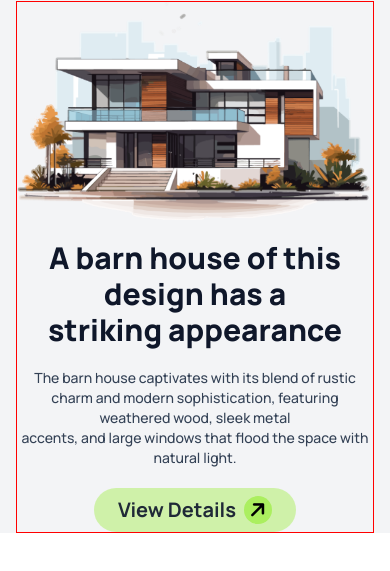
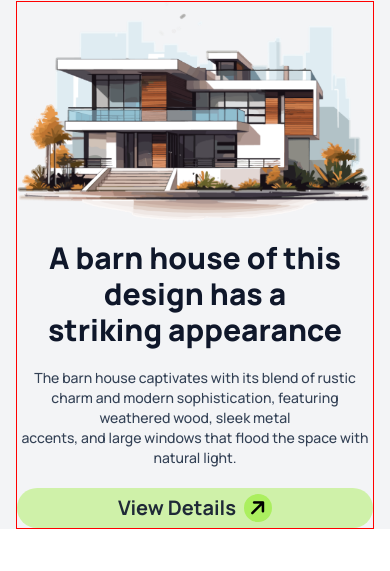
Before and after one commit to shahidulshohid/B10-assignment-project-03, a plain HTML site: page index.html in a window 390 px wide. Shown: the part 79-650 px from the top of the page. Drawn offline with nearby package versions, Linux system fonts and the light colour scheme.

Commit message:
banner section responsive is done

```diff
--- a/index.html
+++ b/index.html
@@ -176,7 +176,7 @@
             sophistication, featuring weathered wood, sleek metal <br />
             accents, and large windows that flood the space with natural light.
           </p>
-          <div class="text-xl font-bold text-center bg-secondary py-2 px-6 rounded-full">
+          <!-- <div class="text-center bg-secondary py-2 px-6 rounded-full">
             <button class="flex items-center gap-2">
               View Details
               <div
@@ -184,6 +184,16 @@
               >
                 <i class="fa-solid fa-arrow-right"></i>
               </div>
+            </button>
+          </div> -->
+          <div class="flex justify-center w-full h-10 bg-secondary sm:w-52 rounded-full">
+            <button class="flex items-center gap-2">
+              <span class="text-xl font-bold ">View Details</span>
+              <div
+                  class="bg-primary text-black w-7 h-7 rounded-full -rotate-45 text-xl"
+                >
+                  <i class="fa-solid fa-arrow-right"></i>
+                </div>
             </button>
           </div>
         </div>
```
